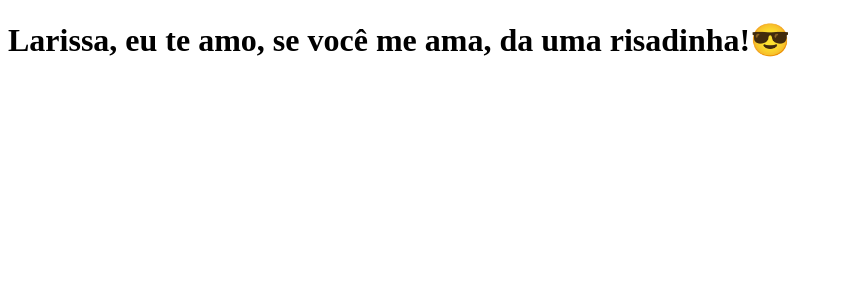
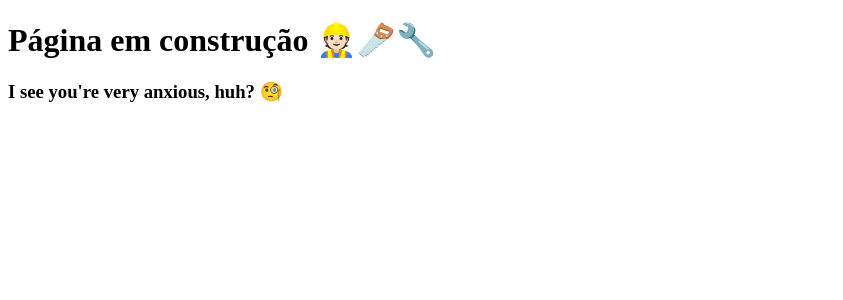
Before and after one commit to rafaeluisx/clone-tabnews, a Next.js app: page / in a window 1280 px wide. Shown: the top 300 px of the page, without its empty margins (0-843 px from the left). Built offline with nearby package versions, Linux system fonts and the light colour scheme.

Commit message:
feat: inclui mensagem de `em construção` temporariamente na página principal do projeto

```diff
--- a/pages/index.js
+++ b/pages/index.js
@@ -1,5 +1,10 @@
 function Home() {
-  return <h1>Larissa, eu te amo, se você me ama, da uma risadinha!😎</h1>;
+  return (
+    <>
+      <h1>Página em construção 👷🏻🪚🔧</h1>
+      <h3>I see you're very anxious, huh? 🧐</h3>
+    </>
+  );
 }
 
 export default Home;
```
